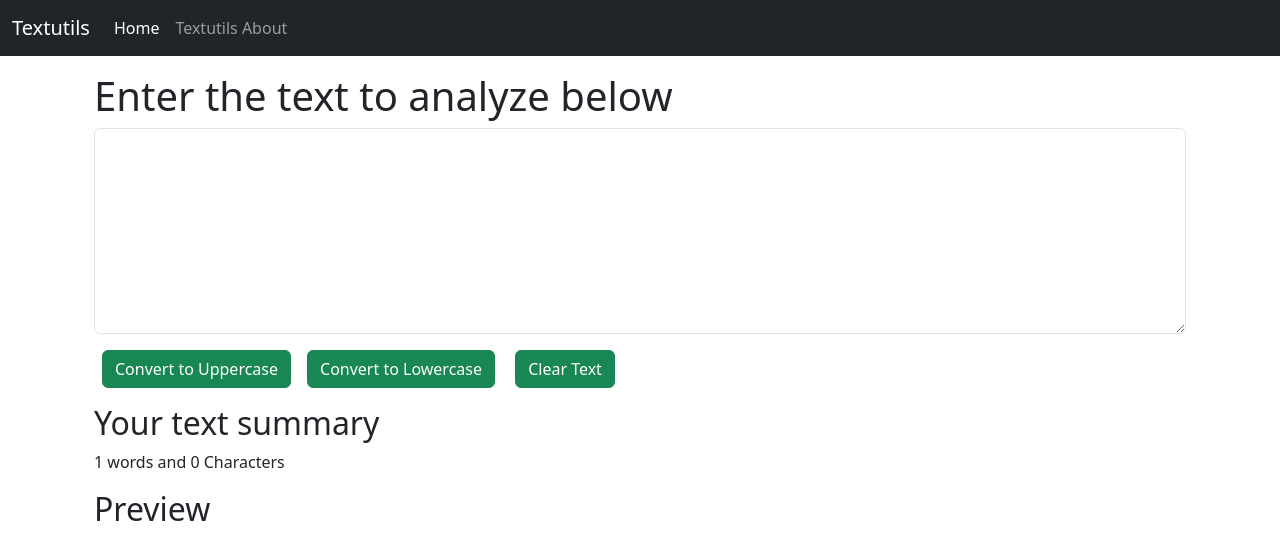
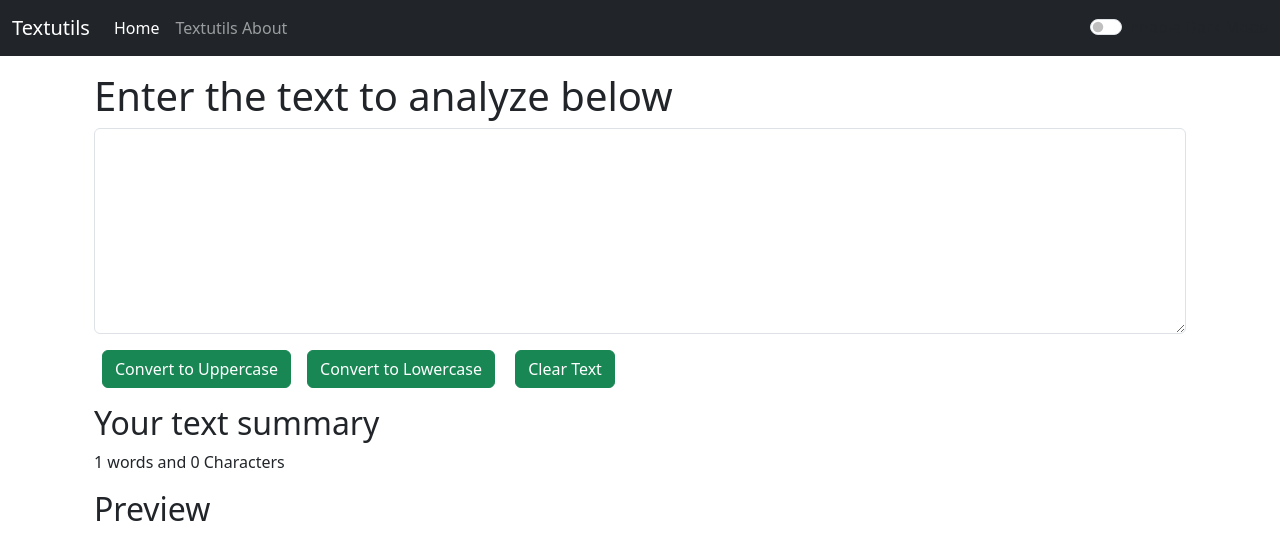
Before and after one commit to Milindsangale/Textutils-Project, a React (Create React App) app: page / in a window 1280 px wide. Shown: the top 560 px of the page. Built offline with nearby package versions, Linux system fonts and the light colour scheme.

Commit message:
initial commit

```diff
--- a/src/App.js
+++ b/src/App.js
@@ -2,14 +2,30 @@
 import './App.css';
 import Navbar from './components/Navbar';
 import Textform from './components/Textform';
-/* import About from './components/About'; */
+import React, {useState} from 'react';
+import About from './components/About';
 function App() {
+  const [mode, setMode] = useState('dark');         /* usestate */
+
+  const toggleMode = ()=>{
+    if(mode === 'light'){
+      setMode('dark');
+     /*  document.body.style.backgroundColor = '#042743'; */
+    /*   showAlert("Dark mode has been enabled", "success"); */
+  }
+  else{
+    setMode('light');
+    document.body.style.backgroundColor = 'white';
+    /* showAlert("Light mode has been enabled", "success"); */
+  }
+}
   return (
    <>
-<Navbar title ="Textutils" About="Textutils About" Home="Home"/>  {/* props */}
+<Navbar title ="Textutils" mode={mode} toggleMode={toggleMode}
+About="Textutils About" Home="Home"/>  {/* props */}
 <div className="container my-3">
   <Textform heading ="Enter the text to analyze below"/>
-{/*   <About/> */}
+ {/*  <About/> */}
 </div>
    </>
   );
--- a/src/components/Navbar.js
+++ b/src/components/Navbar.js
@@ -4,7 +4,7 @@
 export default function Navbar(props) {
   return (
   /*   <nav className="navbar navbar-expand-lg bg-body-tertiary"> */
-    <nav className="navbar navbar-expand-lg navbar-dark bg-dark">     {/* for dark */}
+  <nav className={`navbar navbar-expand-lg navbar-${props.mode} bg-${props.mode}`}>
   <div className="container-fluid">
     <a className="navbar-brand" href="/">{props.title}</a> {/* prpos */}
     <button className="navbar-toggler" type="button" data-bs-toggle="collapse" data-bs-target="#navbarSupportedContent" aria-controls="navbarSupportedContent" aria-expanded="false" aria-label="Toggle navigation">
@@ -23,6 +23,11 @@
         <input className="form-control me-2" type="search" placeholder="Search" aria-label="Search"/>
         <button className="btn btn-primary" type="submit">Search</button>
       </form> */}
+          <div className="form-check form-switch">
+        <input className ="form-check-input" onClick={props.toggleMode} type="checkbox" role="switch" id="flexSwitchCheckDefault"/>
+     <label className ="form-check-label" htmlFor="flexSwitchCheckDefault">Enable Dark Mode</label>
+</div>
+
     </div>
   </div>
 </nav>
```
